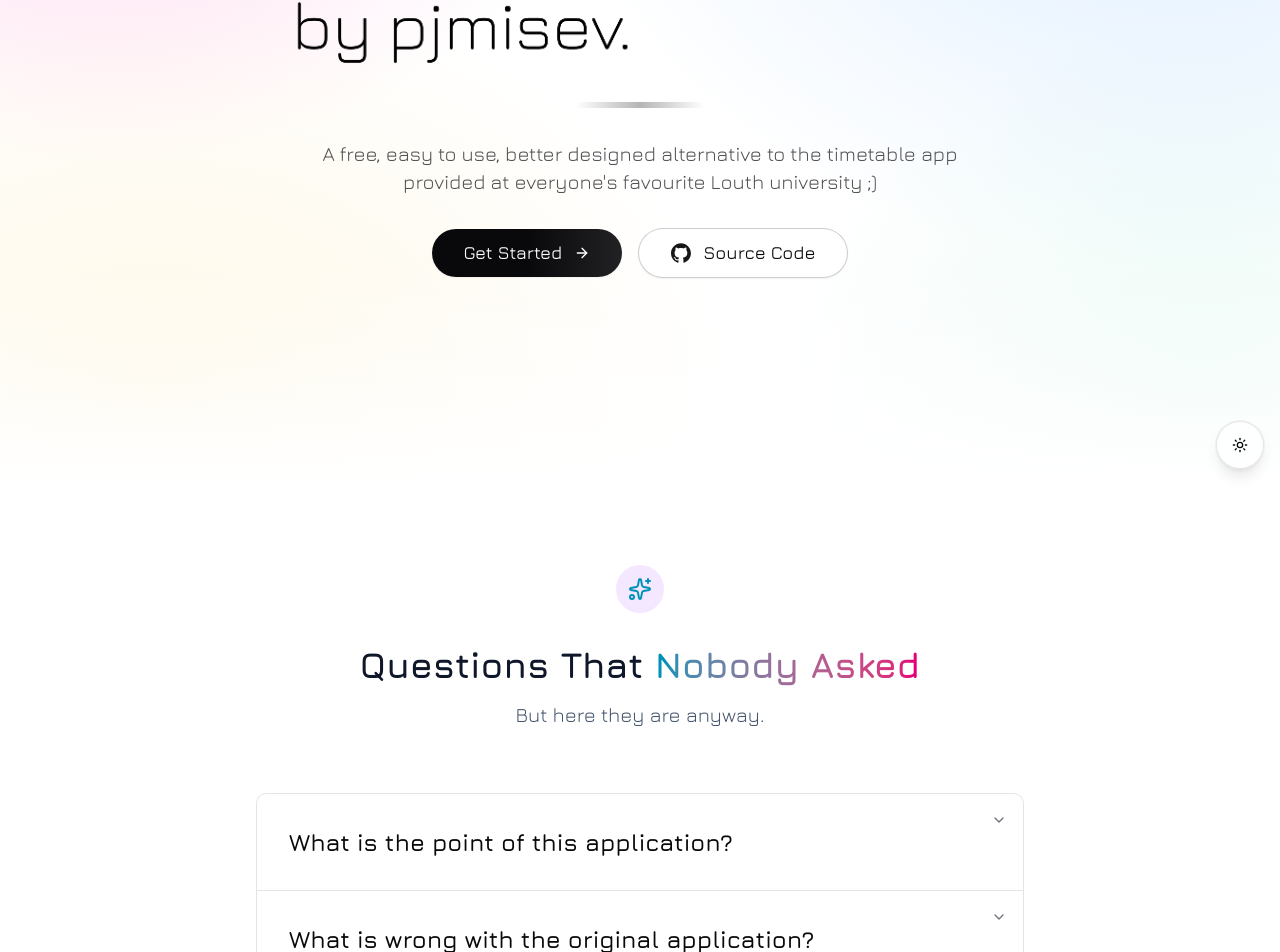
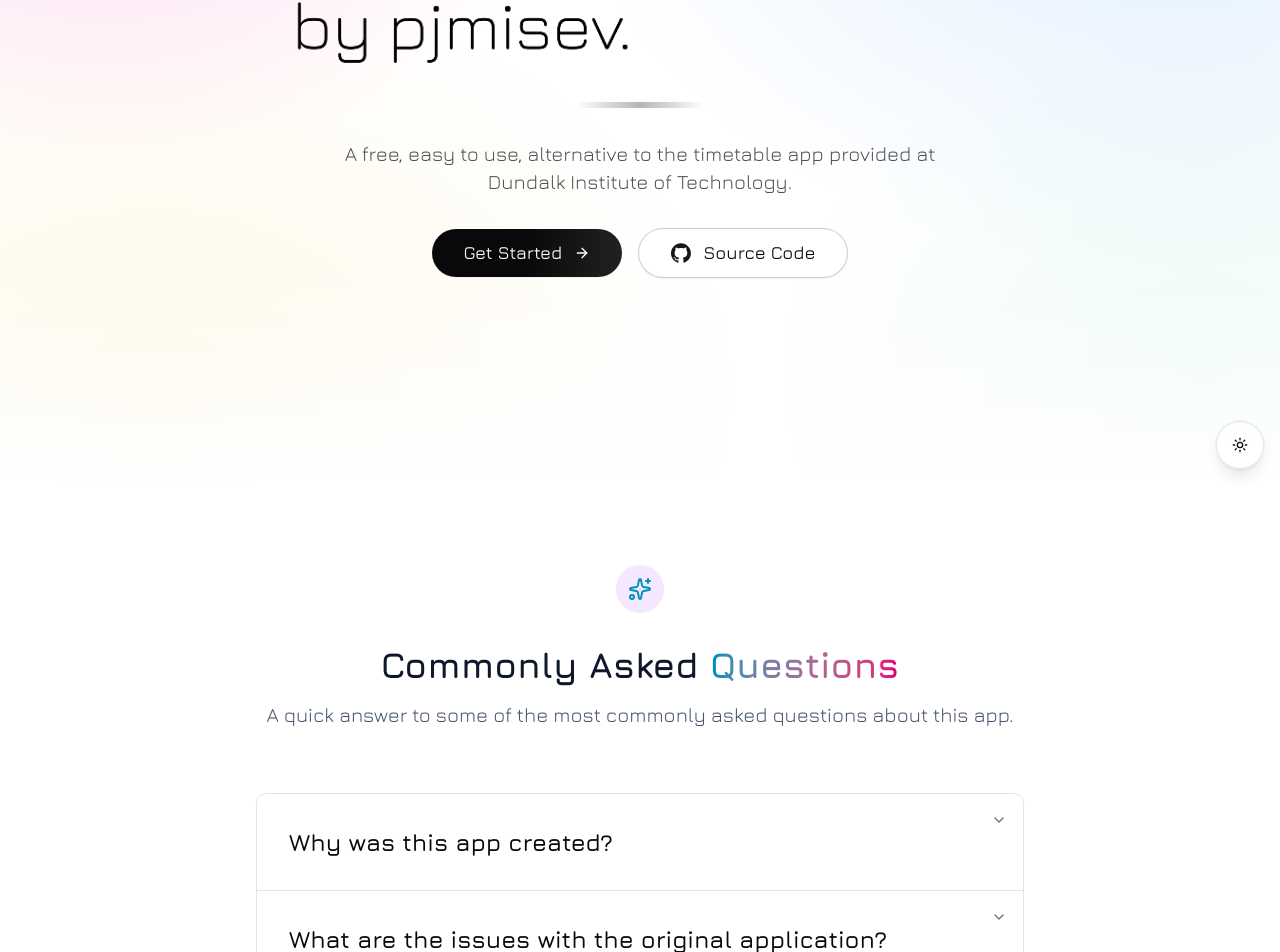
Before and after one commit to pjmisev/timetable-app, a Next.js app: page / in a window 1280 px wide. Shown: the part 315-1267 px from the top of the page. Built offline with nearby package versions, Linux system fonts and the light colour scheme.

Commit message:
Update content for Hero and FAQ sections
Revised text in Hero and FAQ components to improve clarity, professionalism, and include specific references to Dundalk Institute of Technology. Updated FAQ answers for better detail and accuracy.

```diff
--- a/components/welcome/sections/Hero.tsx
+++ b/components/welcome/sections/Hero.tsx
@@ -27,8 +27,8 @@ export function Hero({ id }: AnimatedProps) {
           <div className="absolute -bottom-4 left-1/2 -translate-x-1/2 w-32 h-1.5 bg-gradient-to-r from-transparent via-foreground/30 to-transparent rounded-full fade-in-bottom"></div>
         </div>
         <p className="text-base sm:text-lg md:text-xl text-foreground/70 mb-8 w-full max-w-2xl mx-auto mt-8 sm:mt-12 fade-in-bottom-05s">
-          A free, easy to use, better designed alternative to the timetable app
-          provided at everyone's favourite Louth university ;)
+          A free, easy to use, alternative to the timetable app
+          provided at Dundalk Institute of Technology.
         </p>
 
         <div className="flex flex-col sm:flex-row items-center justify-center gap-4 relative fade-in-bottom-10s">
--- a/components/welcome/sections/faq/Faq.tsx
+++ b/components/welcome/sections/faq/Faq.tsx
@@ -7,24 +7,24 @@ import type { FAQItemProps } from "@/types";
 
 const faqs: FAQItemProps[] = [
   {
-    question: "What is the point of this application?",
+    question: "Why was this app created?",
     answer:
-      "Personally, I feel disappointed by the lack of effort put into our university's timetable app, so I decided to reverse engineer it and make my own, and most importantly make it better. Also I was just bored.",
+      "Many students at Dundalk Institute of Technology have issues with the timetable app provided by the university. The app is not user friendly, and improvements are needed. I wanted to create a better alternative that would solve these issues.",
   },
   {
-    question: "What is wrong with the original application?",
+    question: "What are the issues with the original application?",
     answer:
-      "The user interface is straight from 1999. The user experience is terrible. It doesn't remember what department and class you're in. When you do generate the timetable, the list layout is ugly, and grid view is cluttered.",
+      "The user interface is very outdated. The UI/UX is clunky and old-fashioned. It does not remember what department and class you're in. The class search is literal and you must know the exact name of your course. The timetable layouts provided are awkward and hard-to-read... etc.",
   },
   {
     question: "What technologies are used in this application?",
     answer:
-      "The app is written in React, NextJS and the data is stored in an SQLite database. Authentication is managed by Auth JS. The server is hosted on a privately owned VPS from Hetzner.",
+      "The app is written in React, NextJS and data is stored in a MySQL database. Authentication is managed using AuthJS. The server is hosted on a privately owned VPS from Hetzner based in Amsterdam, Netherlands. The source code is available on GitHub.",
   },
   {
     question: "Any future plans for this application?",
     answer:
-      "I'm hoping to add features as time goes on, such as customisable views, exporting timetables, etc. If the university staff are interested, I am always up for a bit of teamwork and helping implement this app into their own systems. All of my source code is available on GitHub as linked above and can be inspected by anyone.",
+      "I'm hoping to add features as time goes on, such as customisable views, exporting timetables, etc. If the development team at Dundalk Institute of Technology are interested, I am always up for some teamwork and helping implement this app into their own systems. All of my source code is available on GitHub as linked above and can be inspected by anyone.",
   },
 ];
 
@@ -44,14 +44,14 @@ export function FAQ() {
           </div>
 
           <h2 className="text-4xl font-bold text-slate-900 dark:text-slate-100 mb-4">
-            Questions That{" "}
+            Commonly Asked{" "}
             <span className="bg-clip-text text-transparent bg-gradient-to-r from-cyan-600 to-pink-600 dark:from-cyan-600 dark:to-cyan-700">
-              Nobody Asked
+              Questions
             </span>
           </h2>
 
           <p className="text-xl text-slate-600 dark:text-slate-400">
-            But here they are anyway.
+            A quick answer to some of the most commonly asked questions about this app.
           </p>
         </div>
 
```
